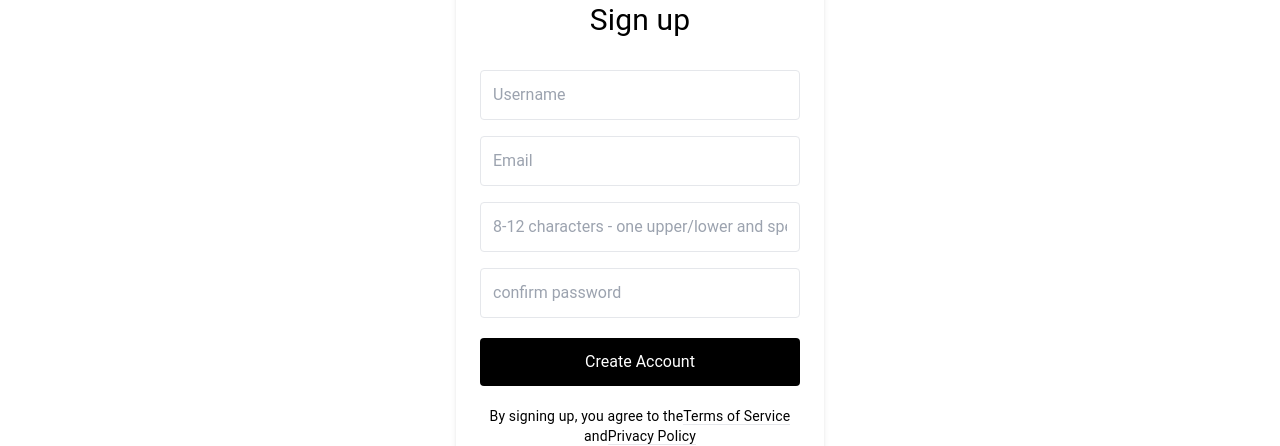
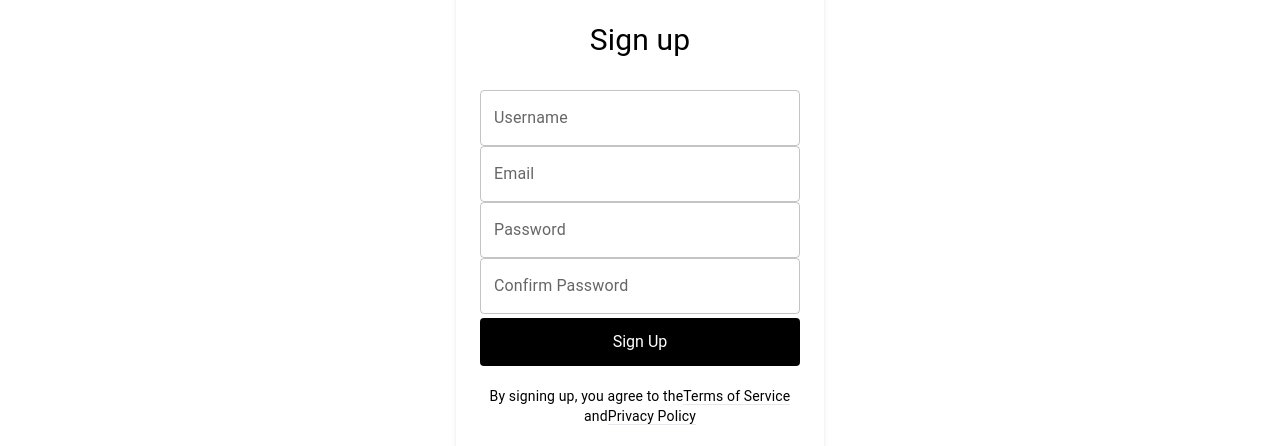
Before and after one commit to jdeering94/ga-project-4-frontend, a React app: page /register in a window 1280 px wide. Shown: the part 227-673 px from the top of the page. Built offline with nearby package versions, Linux system fonts and the light colour scheme.

Commit message:
trying to fix issues

```diff
--- a/src/api/contexts.js
+++ b/src/api/contexts.js
@@ -39,3 +39,17 @@ export const createContext = async (contextData) => {
   const { data } = await axios.request(options);
   return data;
 };
+
+export const createContextRating = async (reviewData) => {
+  const options = {
+    method: 'POST',
+    url: `${baseUrl}/reviews/create/`,
+    data: reviewData,
+    headers: {
+      authorization: `Bearer ${window.sessionStorage.getItem('token')}`,
+    },
+  };
+
+  const { data } = await axios.request(options);
+  return data;
+};
--- a/src/components/Footer.js
+++ b/src/components/Footer.js
@@ -24,7 +24,7 @@ export default function Footer() {
       sx={{
         display: 'flex',
         flexDirection: 'column',
-        minHeight: '100vh',
+        minHeight: '50vh',
       }}
     >
       <CssBaseline />
--- a/src/components/SongList.js
+++ b/src/components/SongList.js
@@ -27,14 +27,14 @@ const SongList = () => {
   }, []);
 
   if (!songs) return <h1>Loading...</h1>;
-  if (!userData) return <h1>Loading</h1>;
-  console.log(userData.liked_songs[0].id);
+  // if (!userData) return <h1>Loading</h1>;
+  // console.log(userData.liked_songs[0].id);
 
   return (
     <>
       <h1>All Songs</h1>
 
-      <div className="container mx-auto px-10 flex">
+      <div className="container mx-auto px-10 flex flex-wrap basis-1/3">
         {songs.map((song) => (
           <Card className="mx-10" key={song.id} sx={{ maxWidth: 345 }}>
             <CardActionArea>
--- a/src/components/authentication/Login.js
+++ b/src/components/authentication/Login.js
@@ -1,6 +1,8 @@
 import React from 'react';
 import { loginUser } from '../../api/auth';
 import { useNavigate } from 'react-router-dom';
+import TextField from '@mui/material/TextField';
+import Box from '@mui/material/Box';
 
 const Login = () => {
   const navigate = useNavigate();
@@ -24,7 +26,7 @@ const Login = () => {
       <div className="container max-w-sm mx-auto flex-1 flex flex-col items-center justify-center px-2">
         <div className="bg-white px-6 py-8 rounded shadow-md text-black w-full">
           <h1 className="mb-8 text-3xl text-center">Login</h1>
-          <form onSubmit={handleSubmit}>
+          {/* <form onSubmit={handleSubmit}>
             <input
               type="text"
               className="block border border-grey-light w-full p-3 rounded mb-4"
@@ -49,8 +51,38 @@ const Login = () => {
               type="submit"
               className="w-full text-center py-3 rounded bg-black text-white hover:bg-blue-600 focus:outline-none my-1"
               value="Login"
+            /> */}
+          {/* </form> */}
+          <Box
+            component="form"
+            onSubmit={handleSubmit}
+            sx={{ maxWidth: '100%' }}
+          >
+            <TextField
+              fullWidth
+              id="outlined-basic"
+              label="Email"
+              variant="outlined"
+              type="text"
+              value={emailValue}
+              onChange={handleEmailChange}
             />
-          </form>
+            <TextField
+              fullWidth
+              id="fullWidth"
+              label="Password"
+              variant="outlined"
+              type="password"
+              value={passwordValue}
+              onChange={handlePasswordChange}
+            />
+
+            <input
+              type="submit"
+              className="w-full text-center py-3 rounded bg-black text-white hover:bg-blue-600 focus:outline-none my-1"
+              value="Login"
+            />
+          </Box>
         </div>
       </div>
     </div>
--- a/src/components/authentication/Register.js
+++ b/src/components/authentication/Register.js
@@ -1,6 +1,8 @@
 import React from 'react';
 import { useNavigate } from 'react-router-dom';
 import { registerUser } from '../../api/auth';
+import TextField from '@mui/material/TextField';
+import Box from '@mui/material/Box';
 
 const Register = () => {
   const navigate = useNavigate();
@@ -40,7 +42,7 @@ const Register = () => {
       <div className="container max-w-sm mx-auto flex-1 flex flex-col items-center justify-center px-2">
         <div className="bg-white px-6 py-8 rounded shadow-md text-black w-full">
           <h1 className="mb-8 text-3xl text-center">Sign up</h1>
-          <form onSubmit={handleSubmit}>
+          {/* <form onSubmit={handleSubmit}>
             <input
               type="text"
               className="block border border-grey-light w-full p-3 rounded mb-4"
@@ -85,8 +87,55 @@ const Register = () => {
               className="w-full text-center py-3 rounded bg-black text-white hover:bg-blue-600 focus:outline-none my-1"
               value="Create Account"
             />
-          </form>
+          </form> */}
+          <Box
+            component="form"
+            onSubmit={handleSubmit}
+            sx={{ maxWidth: '100%' }}
+          >
+            <TextField
+              fullWidth
+              id="outlined-basic"
+              label="Username"
+              variant="outlined"
+              type="text"
+              value={usernameValue}
+              onChange={handleUsernameChange}
+            />
+            <TextField
+              fullWidth
+              id="outlined-basic"
+              label="Email"
+              variant="outlined"
+              type="text"
+              value={emailValue}
+              onChange={handleEmailChange}
+            />
+            <TextField
+              fullWidth
+              id="fullWidth"
+              label="Password"
+              variant="outlined"
+              type="password"
+              value={passwordValue}
+              onChange={handlePasswordChange}
+            />
+            <TextField
+              fullWidth
+              id="fullWidth"
+              label="Confirm Password"
+              variant="outlined"
+              type="password"
+              value={passwordConfirmationValue}
+              onChange={handlePasswordConfirmationChange}
+            />
 
+            <input
+              type="submit"
+              className="w-full text-center py-3 rounded bg-black text-white hover:bg-blue-600 focus:outline-none my-1"
+              value="Sign Up"
+            />
+          </Box>
           <div className="text-center text-sm text-grey-dark mt-4">
             By signing up, you agree to the
             <a
--- a/src/styles/output.css
+++ b/src/styles/output.css
@@ -524,14 +524,14 @@ Ensure the default browser behavior of the `hidden` attribute.
   margin-right: 2.5rem;
 }
 
+.my-10 {
+  margin-top: 2.5rem;
+  margin-bottom: 2.5rem;
+}
+
 .my-1 {
   margin-top: 0.25rem;
   margin-bottom: 0.25rem;
-}
-
-.my-10 {
-  margin-top: 2.5rem;
-  margin-bottom: 2.5rem;
 }
 
 .mb-3 {
@@ -594,6 +594,10 @@ Ensure the default browser behavior of the `hidden` attribute.
   flex-grow: 1;
 }
 
+.basis-1\/3 {
+  flex-basis: 33.333333%;
+}
+
 .cursor-pointer {
   cursor: pointer;
 }
@@ -608,10 +612,6 @@ Ensure the default browser behavior of the `hidden` attribute.
 
 .flex-wrap {
   flex-wrap: wrap;
-}
-
-.place-items-center {
-  place-items: center;
 }
 
 .items-center {
```
